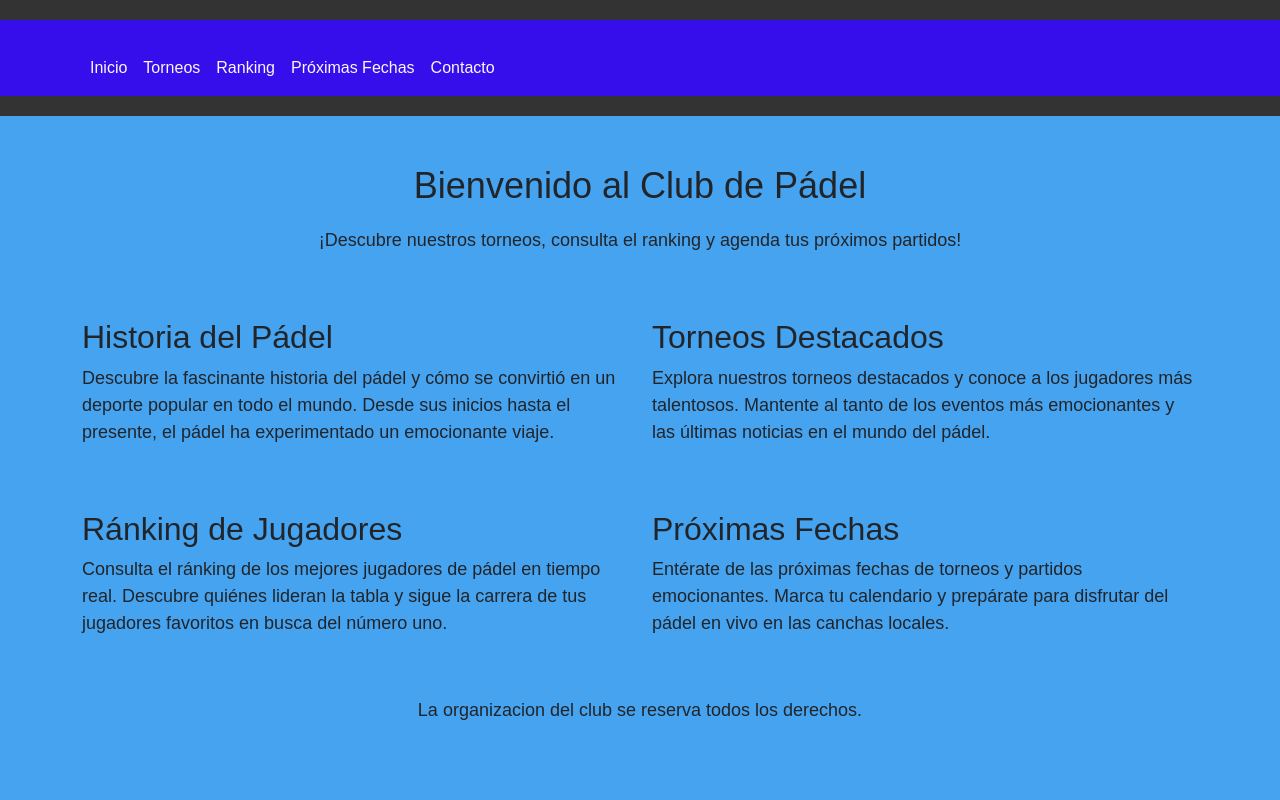
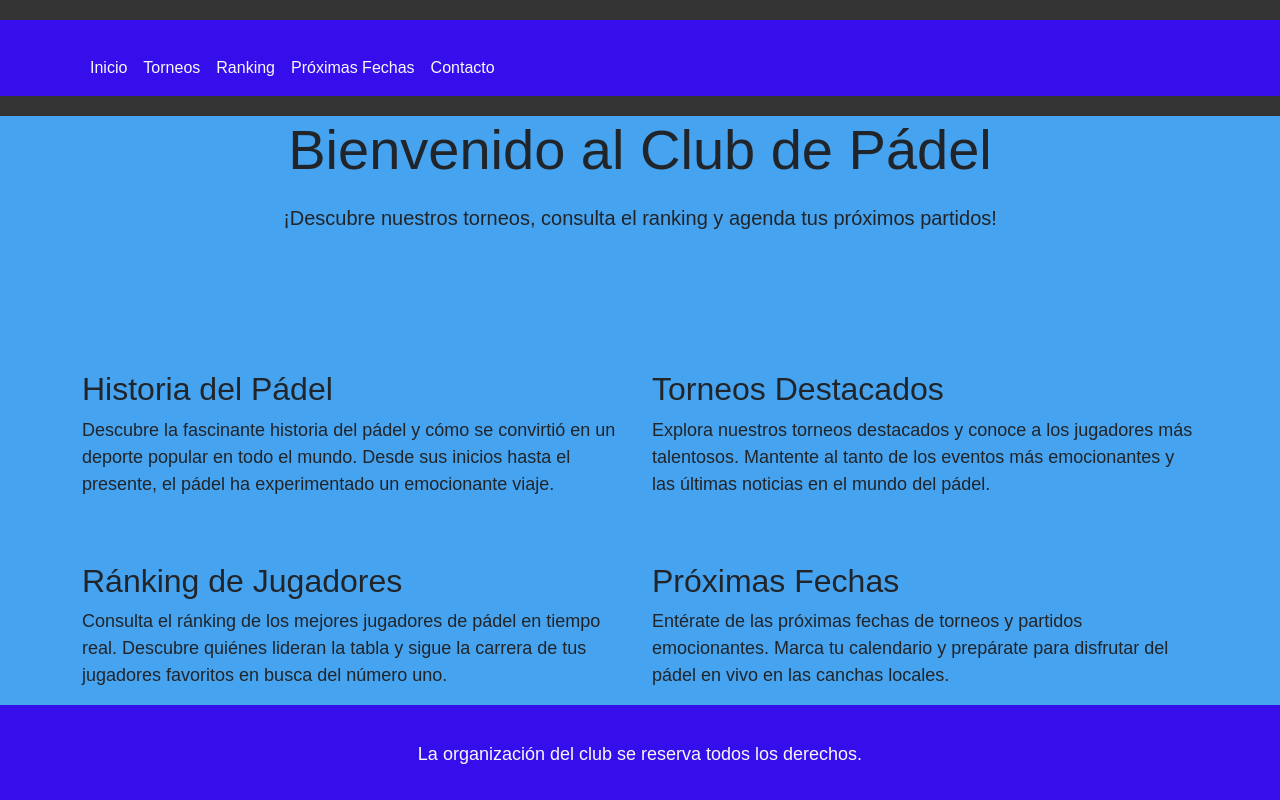
Before and after one commit to sebastianperezcc/coderhouse, a plain HTML site: page index.html in a window 1280 px wide. Drawn offline with nearby package versions, Linux system fonts and the light colour scheme.

Commit message:
todo acomodado

```diff
--- a/css/style.css
+++ b/css/style.css
@@ -42,3 +42,8 @@ a {
 a:hover {
     text-decoration: underline;
 }
+
+.py-3 {
+    background-color:#360eeb;
+    color: #f8f8f8;
+}
--- a/index.html
+++ b/index.html
@@ -10,8 +10,7 @@
     <link rel="stylesheet" type="text/css" href="./css/style.css">
 </head>
 
-
-<body>
+<body class="d-flex flex-column min-vh-100">
     <header>
         <nav class="navbar navbar-expand-lg navbar-light">
             <div class="container">
@@ -42,16 +41,14 @@
         </nav>
     </header>
 
-
-    <main class="container mt-5">
+    <main class="flex-grow-1">
         <div class="row justify-content-center">
             <div class="col-md-8 text-center">
-                <h1>Bienvenido al Club de Pádel</h1>
-                <p>¡Descubre nuestros torneos, consulta el ranking y agenda tus próximos partidos!</p>
+                <h1 class="display-4">Bienvenido al Club de Pádel</h1>
+                <p class="lead">¡Descubre nuestros torneos, consulta el ranking y agenda tus próximos partidos!</p>
             </div>
         </div>
     </main>
-
 
     <div class="container mt-5">
         <div class="row">
@@ -68,7 +65,6 @@
         </div>
     </div>
 
-
     <div class="container mt-5">
         <div class="row">
             <div class="col-md-6">
@@ -84,16 +80,15 @@
         </div>
     </div>
 
-
-    <footer class="py-4">
+    <footer class="py-3">
         <div class="container text-center">
-            <p>La organizacion del club se reserva todos los derechos.</p>
+            <p>La organización del club se reserva todos los derechos.</p>
         </div>
     </footer>
-
 
     <script src="https://cdn.jsdelivr.net/npm/bootstrap@5.3.1/dist/js/bootstrap.bundle.min.js"
         integrity="sha384-HwwvtgBNo3bZJJLYd8oVXjrBZt8cqVSpeBNS5n7C8IVInixGAoxmnlMuBnhbgrkm" crossorigin="anonymous">
     </script>
 </body>
+
 </html>
```
Also changed, not shown: pages/contacto.html (+3 -3 lines), pages/proximas-fechas.html (+3 -3 lines), pages/ranking.html (+3 -3 lines), pages/torneos.html (+3 -5 lines).
